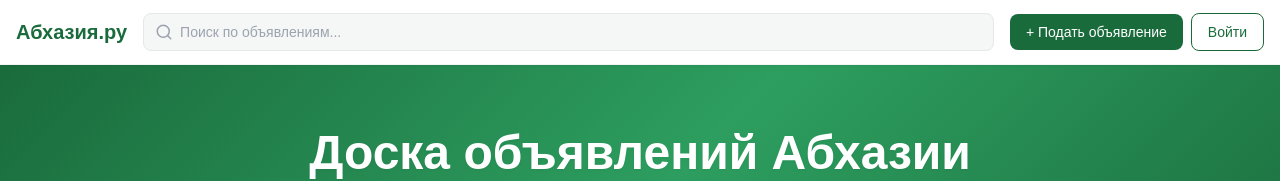
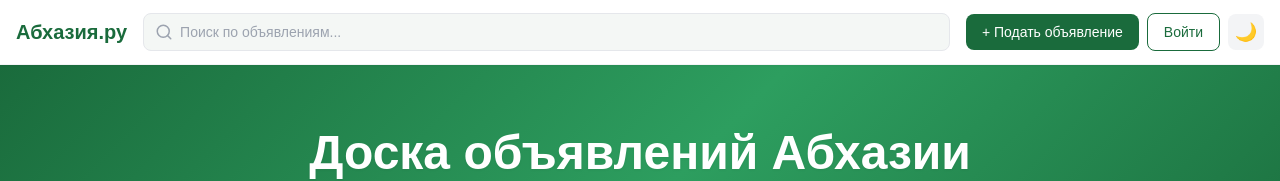
Before and after one commit to Gashim22/abkhazia-board, a Next.js app: page / in a window 1280 px wide. Shown: the top 181 px of the page. Built offline with nearby package versions, Linux system fonts and the light colour scheme; no server answers; the database is empty.

Commit message:
feat: dark mode

```diff
--- a/package.json
+++ b/package.json
@@ -13,6 +13,7 @@
     "@supabase/supabase-js": "^2.108.0",
     "lucide-react": "^1.17.0",
     "next": "14.2.35",
+    "next-themes": "^0.4.6",
     "react": "^18",
     "react-dom": "^18",
     "vercel": "^54.10.0"
--- a/src/app/globals.css
+++ b/src/app/globals.css
@@ -6,10 +6,19 @@
   --color-primary: #1a6b3c;
   --color-accent:  #2d9e5f;
   --color-bg:      #f4f7f5;
+  --color-card:    #ffffff;
+  --color-text:    #1a1a1a;
+}
+
+.dark {
+  --color-bg:   #0f1a14;
+  --color-card: #1a2b1f;
+  --color-text: #e8f5ee;
 }
 
 body {
   background-color: var(--color-bg);
-  color: #1a1a1a;
+  color: var(--color-text);
   font-family: Arial, Helvetica, sans-serif;
+  transition: background-color 0.2s, color 0.2s;
 }
--- a/src/app/layout.tsx
+++ b/src/app/layout.tsx
@@ -1,6 +1,7 @@
 import type { Metadata } from 'next'
 import './globals.css'
 import Header from '@/components/Header'
+import { ThemeProvider } from '@/components/ThemeProvider'
 
 export const metadata: Metadata = {
   title: 'Абхазия.ру — доска объявлений',
@@ -13,12 +14,14 @@ export default function RootLayout({
   children: React.ReactNode
 }) {
   return (
-    <html lang="ru">
-      <body className="min-h-screen bg-[#f4f7f5]">
-        <Header />
-        <main className="max-w-7xl mx-auto px-4 py-6">
-          {children}
-        </main>
+    <html lang="ru" suppressHydrationWarning>
+      <body className="min-h-screen bg-[#f4f7f5] dark:bg-[#0f1a14] text-gray-900 dark:text-[#e8f5ee] transition-colors">
+        <ThemeProvider>
+          <Header />
+          <main className="max-w-7xl mx-auto px-4 py-6">
+            {children}
+          </main>
+        </ThemeProvider>
       </body>
     </html>
   )
--- a/src/components/Header.tsx
+++ b/src/components/Header.tsx
@@ -5,6 +5,7 @@ import { Search } from 'lucide-react'
 import { useRouter, useSearchParams } from 'next/navigation'
 import { useEffect, useState, FormEvent, Suspense } from 'react'
 import { createClient } from '@/lib/supabase/client'
+import { ThemeToggle } from '@/components/ThemeToggle'
 import type { User } from '@supabase/supabase-js'
 
 function SearchInput({ className }: { className?: string }) {
@@ -104,7 +105,7 @@ function AuthButtons() {
 
 export default function Header() {
   return (
-    <header className="sticky top-0 z-50 bg-white shadow-sm border-b border-gray-100">
+    <header className="sticky top-0 z-50 bg-white dark:bg-[#0a1209] shadow-sm border-b border-gray-100 dark:border-gray-800 transition-colors">
       <div className="max-w-7xl mx-auto px-4 h-16 flex items-center gap-4">
 
         {/* Логотип */}
@@ -137,6 +138,7 @@ export default function Header() {
           </Link>
 
           <AuthButtons />
+          <ThemeToggle />
         </div>
 
       </div>
--- /dev/null
+++ b/src/components/ThemeProvider.tsx
@@ -0,0 +1,16 @@
+'use client'
+
+import { ThemeProvider as NextThemesProvider } from 'next-themes'
+
+export function ThemeProvider({ children }: { children: React.ReactNode }) {
+  return (
+    <NextThemesProvider
+      attribute="class"
+      defaultTheme="system"
+      enableSystem
+      disableTransitionOnChange={false}
+    >
+      {children}
+    </NextThemesProvider>
+  )
+}
--- /dev/null
+++ b/src/components/ThemeToggle.tsx
@@ -0,0 +1,32 @@
+'use client'
+
+import { useTheme } from 'next-themes'
+import { useEffect, useState } from 'react'
+
+export function ThemeToggle() {
+  const { setTheme, resolvedTheme } = useTheme()
+  const [mounted, setMounted] = useState(false)
+
+  // Ждём монтирования чтобы избежать гидратации
+  useEffect(() => setMounted(true), [])
+
+  if (!mounted) {
+    return <div className="w-9 h-9 rounded-lg bg-gray-100 dark:bg-gray-800 animate-pulse" />
+  }
+
+  const isDark = resolvedTheme === 'dark'
+
+  return (
+    <button
+      onClick={() => setTheme(isDark ? 'light' : 'dark')}
+      aria-label={isDark ? 'Включить светлую тему' : 'Включить тёмную тему'}
+      title={isDark ? 'Светлая тема' : 'Тёмная тема'}
+      className="w-9 h-9 flex items-center justify-center rounded-lg
+                 bg-gray-100 hover:bg-gray-200
+                 dark:bg-gray-800 dark:hover:bg-gray-700
+                 transition-colors text-lg"
+    >
+      {isDark ? '☀️' : '🌙'}
+    </button>
+  )
+}
--- a/tailwind.config.ts
+++ b/tailwind.config.ts
@@ -1,6 +1,7 @@
 import type { Config } from "tailwindcss";
 
 const config: Config = {
+  darkMode: 'class',
   content: [
     "./src/pages/**/*.{js,ts,jsx,tsx,mdx}",
     "./src/components/**/*.{js,ts,jsx,tsx,mdx}",
```
Also changed, not shown: 1 other file (tests, documents, lock files or other folders).
